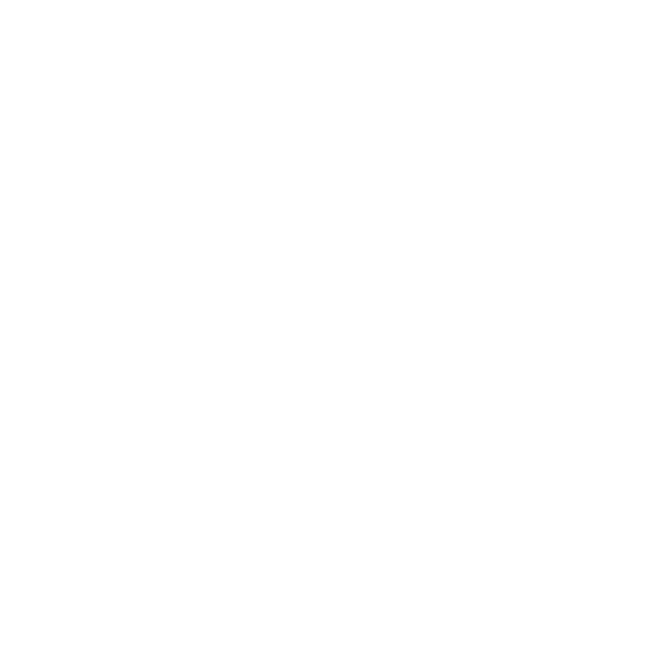
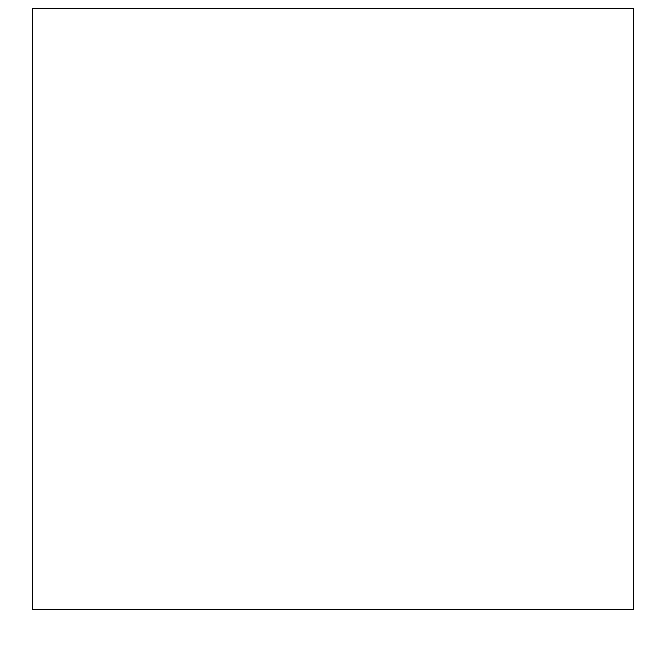
Before and after one commit to matic1010/etch-a-sketch, a plain HTML site: page index.html in a window 1280 px wide. Shown: the whole page, without its empty margins (307-972 px from the left). Drawn offline with Linux system fonts and the light colour scheme.

Commit message:
added grid and elements

```diff
--- a/index.html
+++ b/index.html
@@ -7,6 +7,7 @@
   <link rel="stylesheet" href="style.css">
 </head>
 <body>
+  <div id="grid"></div>
   <script src="index.js"></script>
 </body>
 </html>
--- a/index.js
+++ b/index.js
@@ -0,0 +1,10 @@
+const grid = document.getElementById("grid")
+
+for(let i = 0; i < 16; i++) {
+  const gridItem = document.createElement('div');
+  gridItem.addEventListener('mouseover', (e) => {
+    gridItem.classList.add('colored');
+  })
+  gridItem.classList.add('grid-item')
+  grid.appendChild(gridItem)
+}
--- a/style.css
+++ b/style.css
@@ -0,0 +1,17 @@
+body {
+  display: flex;
+  justify-content: center;
+}
+
+#grid {
+  display: grid;
+  height: 600px;
+  width: 600px;
+  border: 1px solid black;
+  grid-template-columns: repeat(4, 1fr);
+  gap: 1px;
+}
+
+.colored {
+  background-color: black;
+}
```
